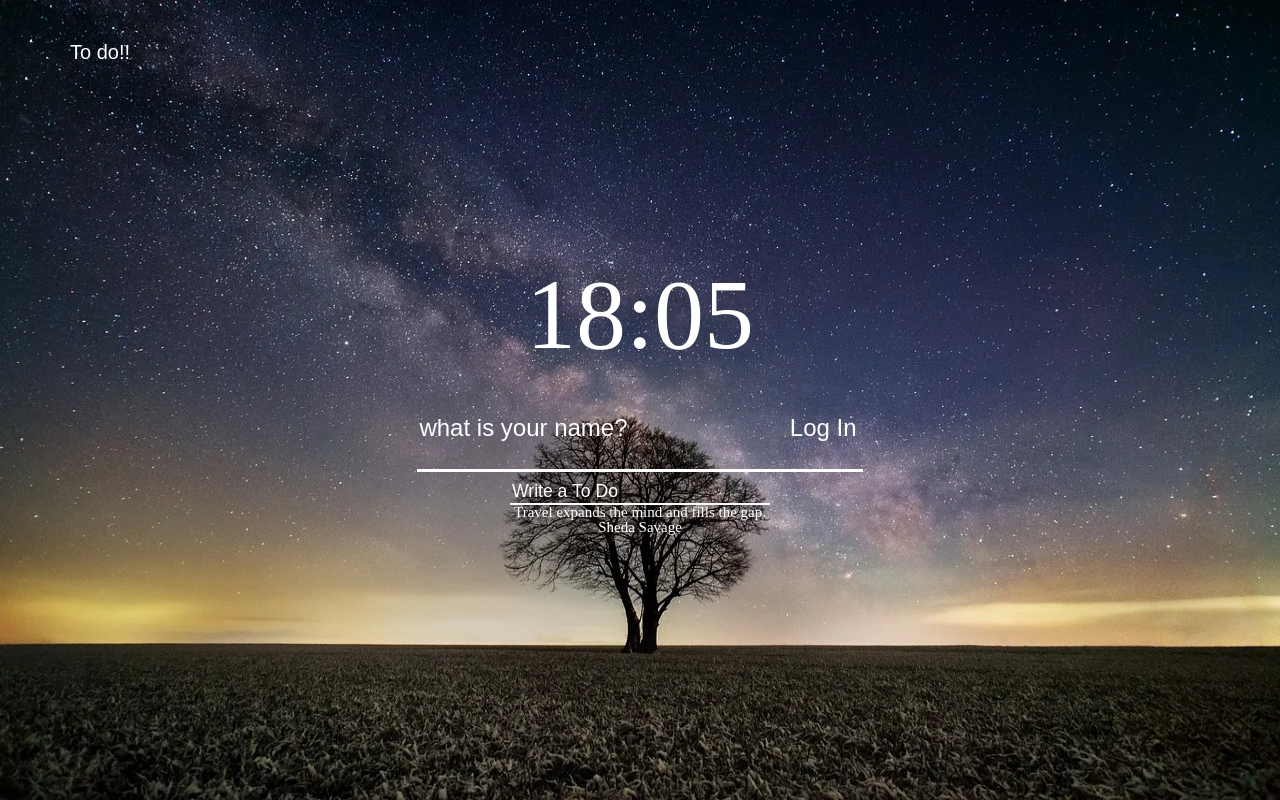
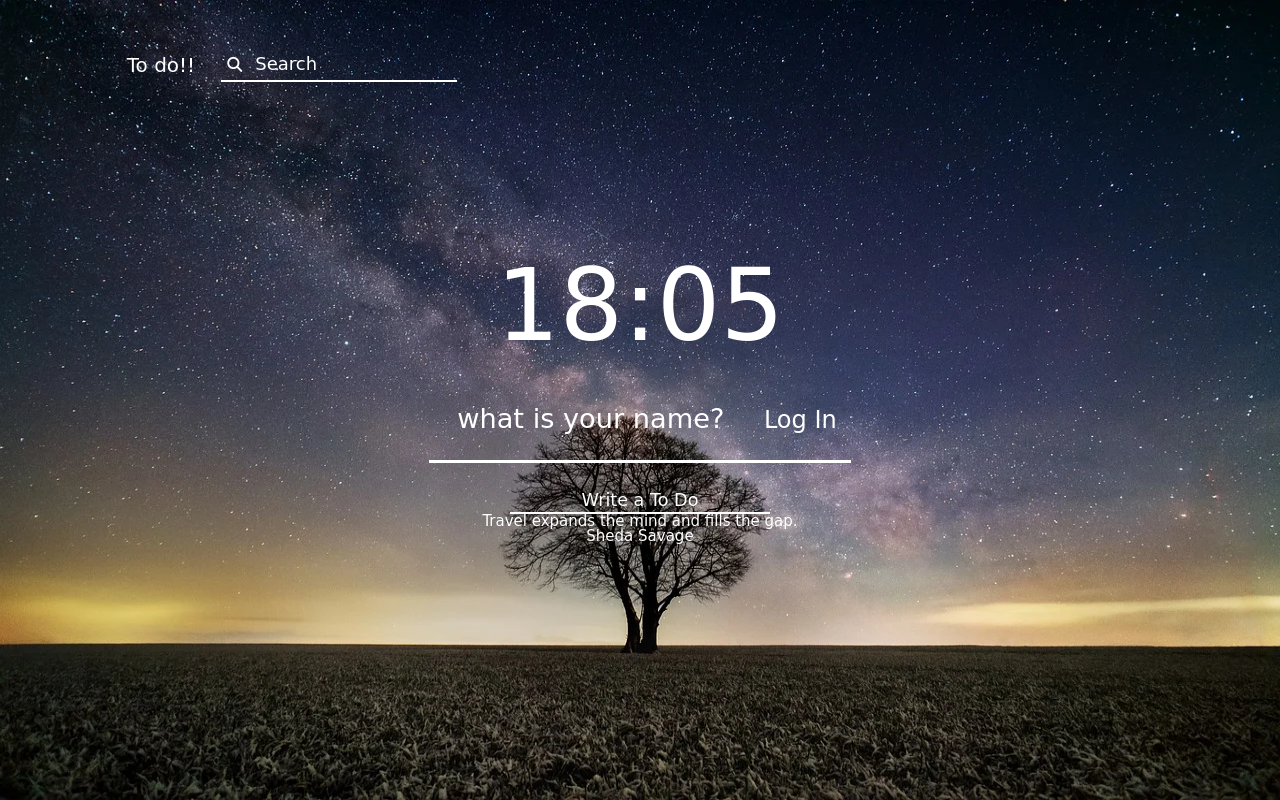
Before and after one commit to daeyeub/javascript-chrome-2022, a plain HTML site: page index.html in a window 1280 px wide. Drawn offline with Linux system fonts and the light colour scheme; files whose address does not match are found by name; a web font is replaced by a local one.

Commit message:
2022-02-05

```diff
--- a/css/style.css
+++ b/css/style.css
@@ -1,5 +1,5 @@
 @import "css/reset.css";
-
+@import url("https://fonts.googleapis.com/css2?family=Fuzzy+Bubbles&family=Nunito:wght@300&family=Short+Stack&display=swap");
 .hidden {
   display: none;
 }
@@ -15,6 +15,7 @@
   justify-content: center;
   align-items: center;
   color: white;
+  font-family: "Fuzzy Bubbles", cursive;
 }
 
 .text {
@@ -37,30 +38,27 @@
 #quote {
   font-size: 20px;
 }
-.head {
-  position: absolute;
-  display: flex;
-  justify-content: space-between;
-  width: 90vw;
-  top: 5%;
-}
 
 #login-form {
   border-bottom: 3px solid white;
+  width: 33vw;
 }
 #login-form input {
   background: none;
   border: none;
-  width: 28vw;
+  width: 25vw;
   height: 10vh;
-  font-size: 150%;
+  font-size: 170%;
   color: white;
+  text-align: center;
 }
 input:focus {
   outline: none;
 }
+button,
 ::placeholder {
   color: white;
+  font-family: "Fuzzy Bubbles", cursive;
 }
 #login-form button {
   color: white;
@@ -71,8 +69,8 @@ input:focus {
   border: none;
   color: white;
   font-size: 110%;
-  margin-top: 3%;
-
+  margin-top: 10%;
+  text-align: center;
   width: 20vw;
   border-bottom: 2px solid white;
 }
@@ -93,8 +91,38 @@ li {
   display: flex;
   flex-direction: column;
   align-items: center;
-  font-size: 20px;
+  font-size: 15px;
 }
 #weather span {
   margin-bottom: 5px;
 }
+
+.search {
+  margin-left: 20px;
+  border-bottom: 2px solid white;
+}
+i {
+  font-size: 15px;
+}
+.search input {
+  width: 200px;
+  height: 30px;
+  background: none;
+  border: none;
+  font-size: 18px;
+  color: white;
+}
+.left-head {
+  display: flex;
+  justify-content: center;
+  align-items: center;
+  width: 450px;
+  height: 50px;
+}
+.head {
+  position: absolute;
+  display: flex;
+  justify-content: space-between;
+  width: 90vw;
+  top: 5%;
+}
--- a/index.html
+++ b/index.html
@@ -25,10 +25,16 @@
         </div>
     </div>
     <div class="head">
-        <button>
-            <span>To do!!</span>
-            <a href="#"></a>
-        </button>
+        <div class="left-head">
+            <button>
+                <span>To do!!</span>
+                <a href="#"></a>
+            </button>
+            <form class="search" action="http://www.google.com/search" method="get">
+                <button><i class="fas fa-search"></i></button>
+                <input name="q" type="text" placeholder="Search">
+            </form>
+        </div>
         <div id="weather">
             <span></span>
             <span></span>
@@ -41,5 +47,9 @@
     <script src="js/background.js"></script>
     <script src="js/todo.js"></script>
     <script src="js/weather.js"></script>
+    <script
+      src="https://kit.fontawesome.com/6478f529f2.js"
+      crossorigin="anonymous"
+    ></script>
 </body>
 </html>
--- a/js/greeting.js
+++ b/js/greeting.js
@@ -16,7 +16,7 @@ function onLoginSubmit(event){
 
 
 function paintGreetings(username){
-    greeting.innerText=`Hello ${username}`;
+    greeting.innerText=`Good Luck to ${username}`;
     greeting.classList.remove(HIDDEN_CLASSNAME);
 }
 
```
